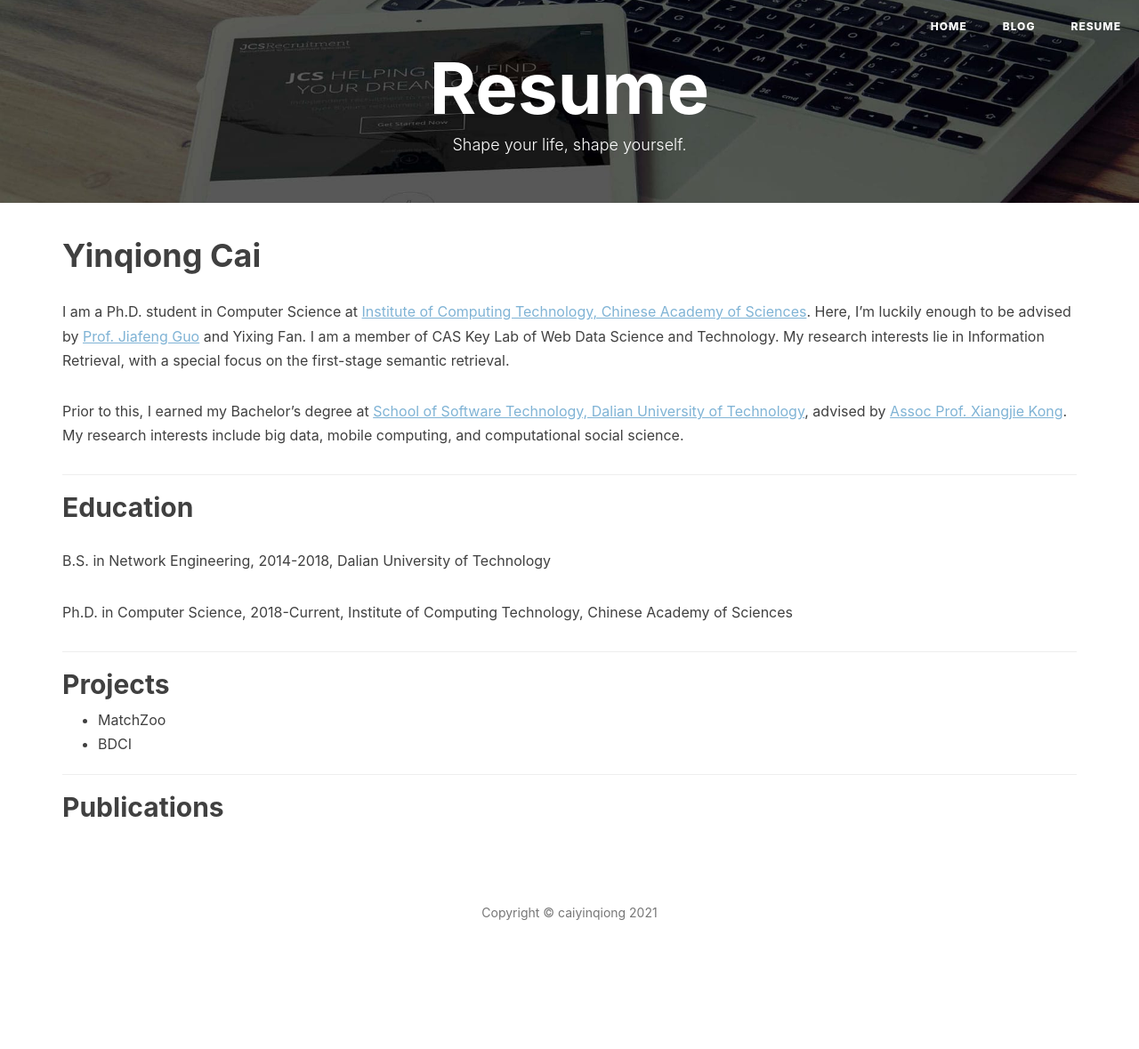
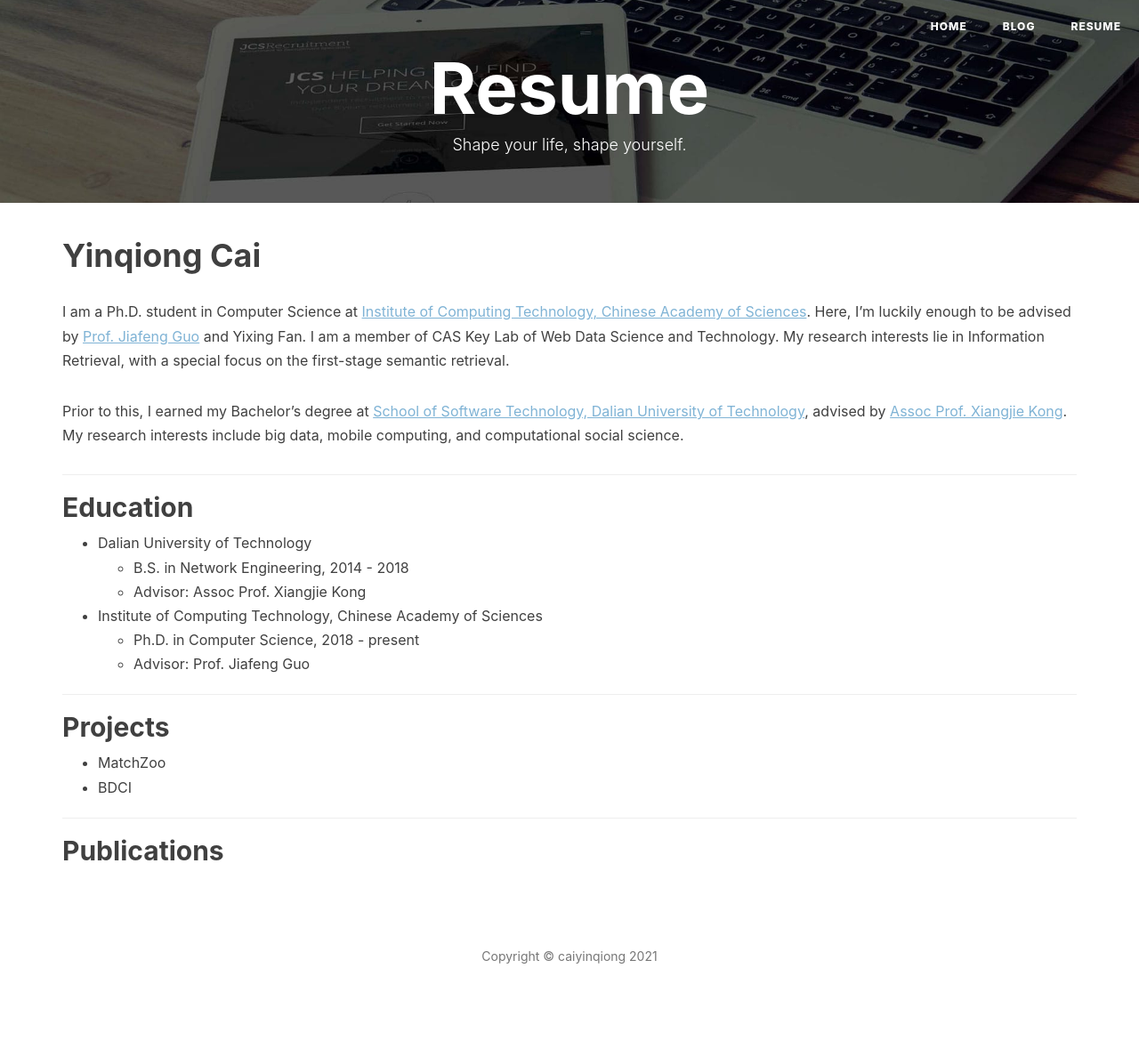
Before and after one commit to caiyinqiong/caiyinqiong.github.io, a Jekyll site: the page built from resume.html, in a window 1280 px wide. Shown: the whole page at 89% size. Built offline with Jekyll 4.4.1, drawn with Linux system fonts in a browser that asks for light colours; nearby versions of some CDN libraries; comment, search, counter and statistics services are not loaded; before the commit the page ends 1130 px from its top, so only the background shows below that.

Commit message:
Update resume.html

```diff
--- a/resume.html
+++ b/resume.html
@@ -31,9 +31,20 @@ header-img: "img/post-bg-rwd.jpg"
 <section>
     <hr>
     <h2>Education</h2>
-
-<p> B.S. in Network Engineering, 2014-2018, Dalian University of Technology </p>
-<p> Ph.D. in Computer Science, 2018-Current, Institute of Computing Technology, Chinese Academy of Sciences </p>
+<ul>
+  <li>Dalian University of Technology
+    <ul>
+      <li>B.S. in Network Engineering, 2014 - 2018</li>
+      <li>Advisor: Assoc Prof. Xiangjie Kong</li>
+    </ul>
+  </li>
+  <li>Institute of Computing Technology, Chinese Academy of Sciences
+    <ul>
+      <li>Ph.D. in Computer Science, 2018 - present</li>
+      <li>Advisor: Prof. Jiafeng Guo</li>
+    </ul>
+  </li>
+</ul>
 </section>
 
 <section>
```
